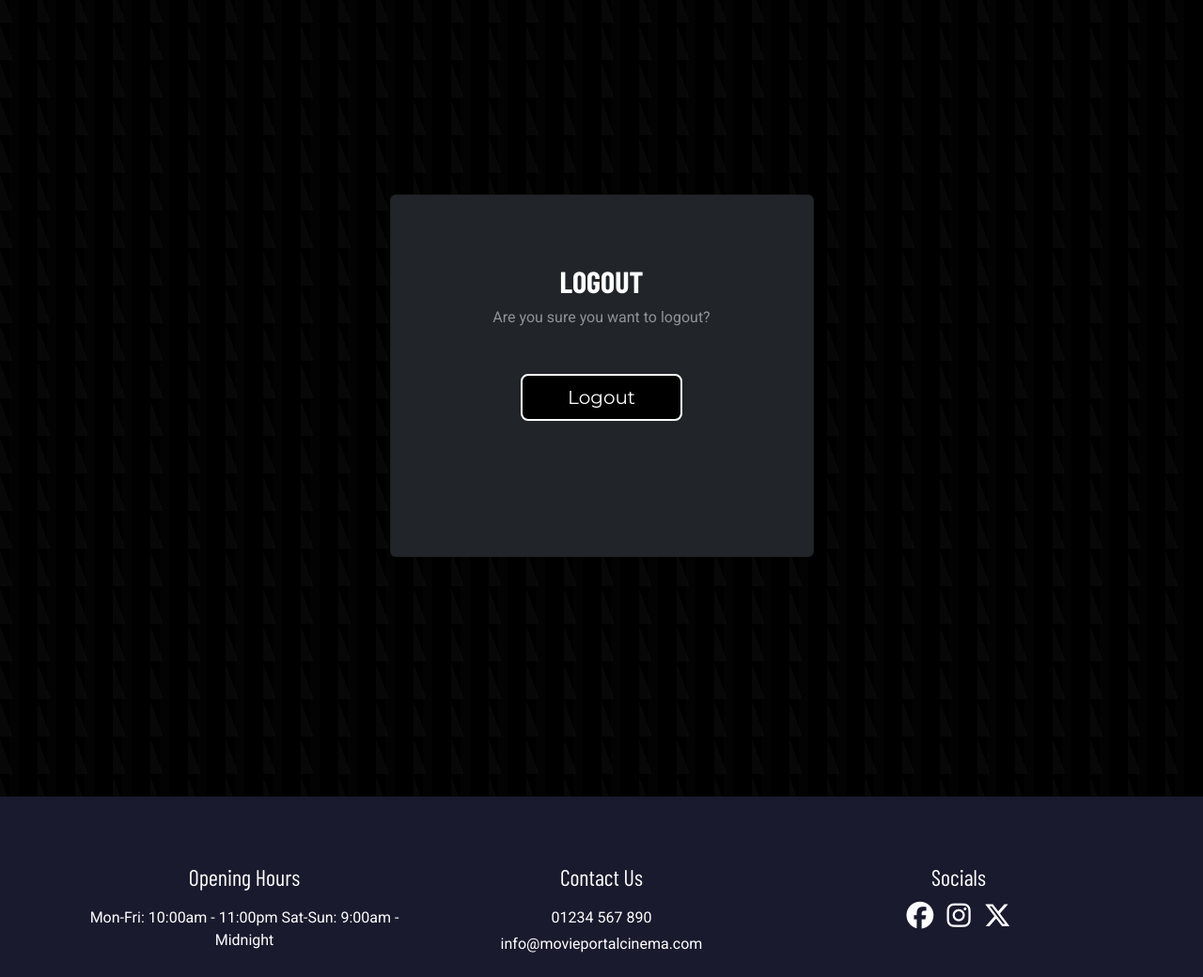
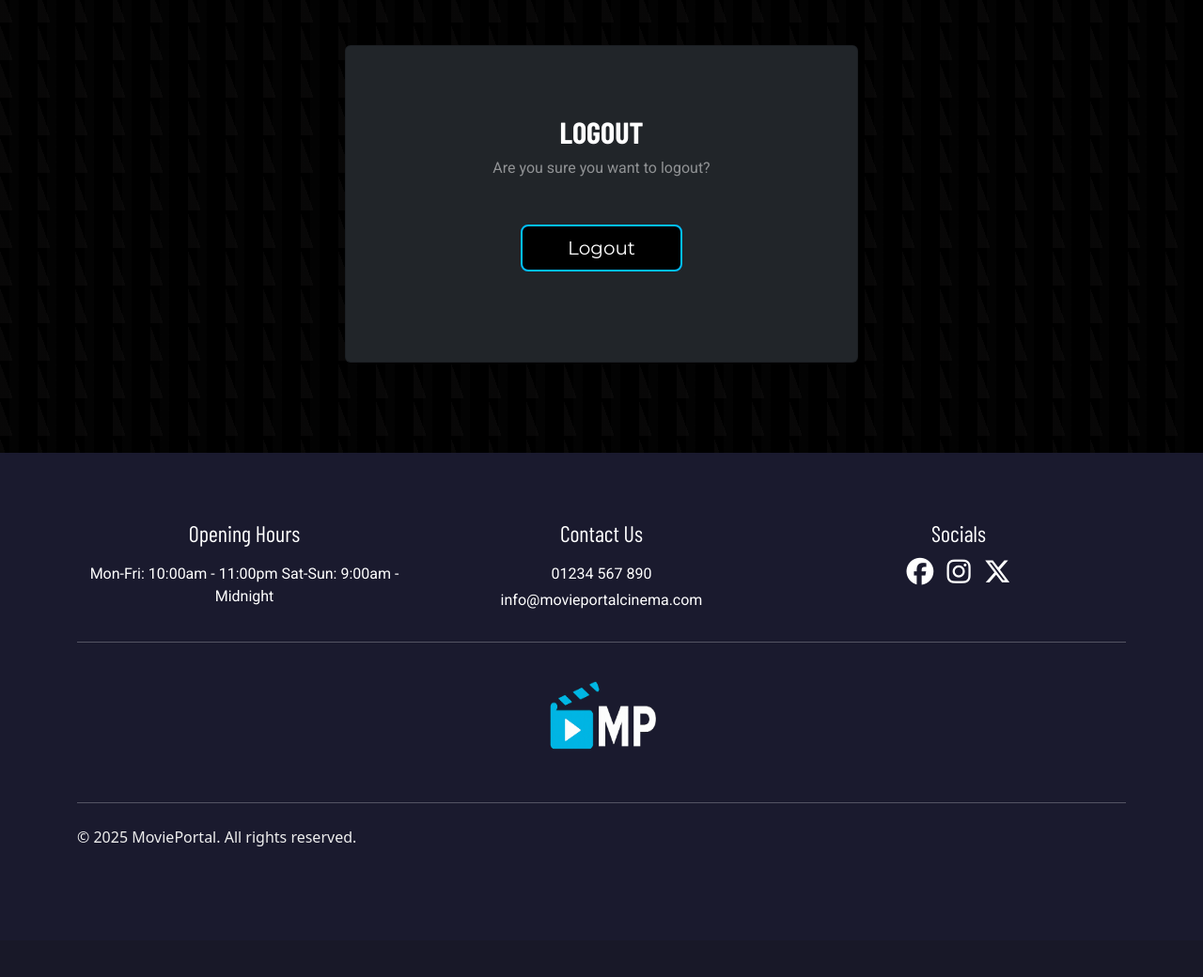
Before and after one commit to EllisBale/movie_portal, a Django app: page /accounts/logout/ in a window 1280 px wide. Shown: the part 96-1136 px from the top of the page at 94% size. After the commit the page ends 997 px from the top, so only its background shows below. Run offline with Django 4.2, Linux system fonts and the light colour scheme; the visitor is signed in with stand-in values (Sample User, id 1); some libraries are stand-ins or nearby versions; some web fonts are replaced.

Commit message:
Style: change logout.html styling to the same as login.html

```diff
--- a/user_account/templates/account/login.html
+++ b/user_account/templates/account/login.html
@@ -8,7 +8,7 @@
 {% block carousel %}{% endblock %}
 <section>
   <div class="container py-5">
-    <div class="row d-flex justify-content-center align-items-center h-100 ">
+    <div class="row d-flex justify-content-center align-items-center h-100">
       <div class="col-12 col-md-10 col-lg-6 col-xl-6">
         <div class="card bg-dark text-white">
           <div class="card-body px-5 pb-5 text-center">
--- a/user_account/templates/account/logout.html
+++ b/user_account/templates/account/logout.html
@@ -6,20 +6,20 @@
 {% block content %}
 
 
-<section class="vh-100 gradient-custom">
-  <div class="container py-5 h-100">
+<section>
+  <div class="container py-5">
     <div class="row d-flex justify-content-center align-items-center h-100">
-      <div class="col-12 col-md-8 col-lg-6 col-xl-5">
+      <div class="col-12 col-md-10 col-lg-6 col-xl-6">
         <div class="card bg-dark text-white">
-          <div class="card-body p-5 text-center">
+          <div class="card-body px-5 p-5 text-center">
 
-            <div class="mb-md-5 mt-md-4 pb-5">
+            <div class="mb-md-5 mt-md-4 pb-0">
               <h2 class="fw-bold mb-2 text-uppercase">Logout</h2>
               <p class="text-white-50 mb-5">Are you sure you want to logout?</p>
               <form method="POST" action="{% url 'account_logout' %}">
                 {% csrf_token %}
                 {{ form.as_p }}
-                <button data-mdb-button-init data-mdb-ripple-init class="btn btn-outline-light btn-lg px-5" type="submit">
+                <button data-mdb-button-init data-mdb-ripple-init class="btn btn-outline-light btn-lg px-5 custom-btn" type="submit">
                   Logout
                 </button>
               </form>
```
Also changed, not shown: 1 other file.
